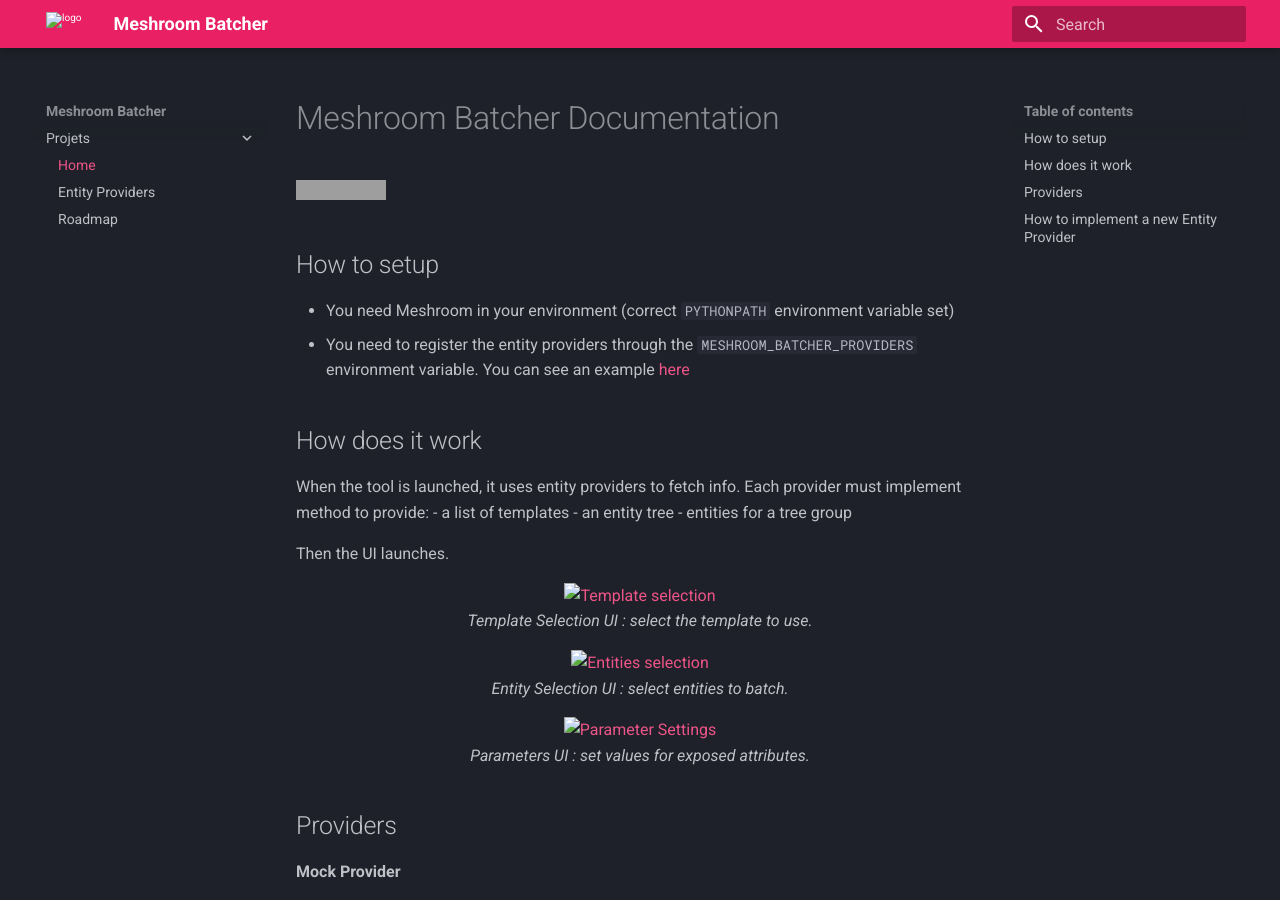
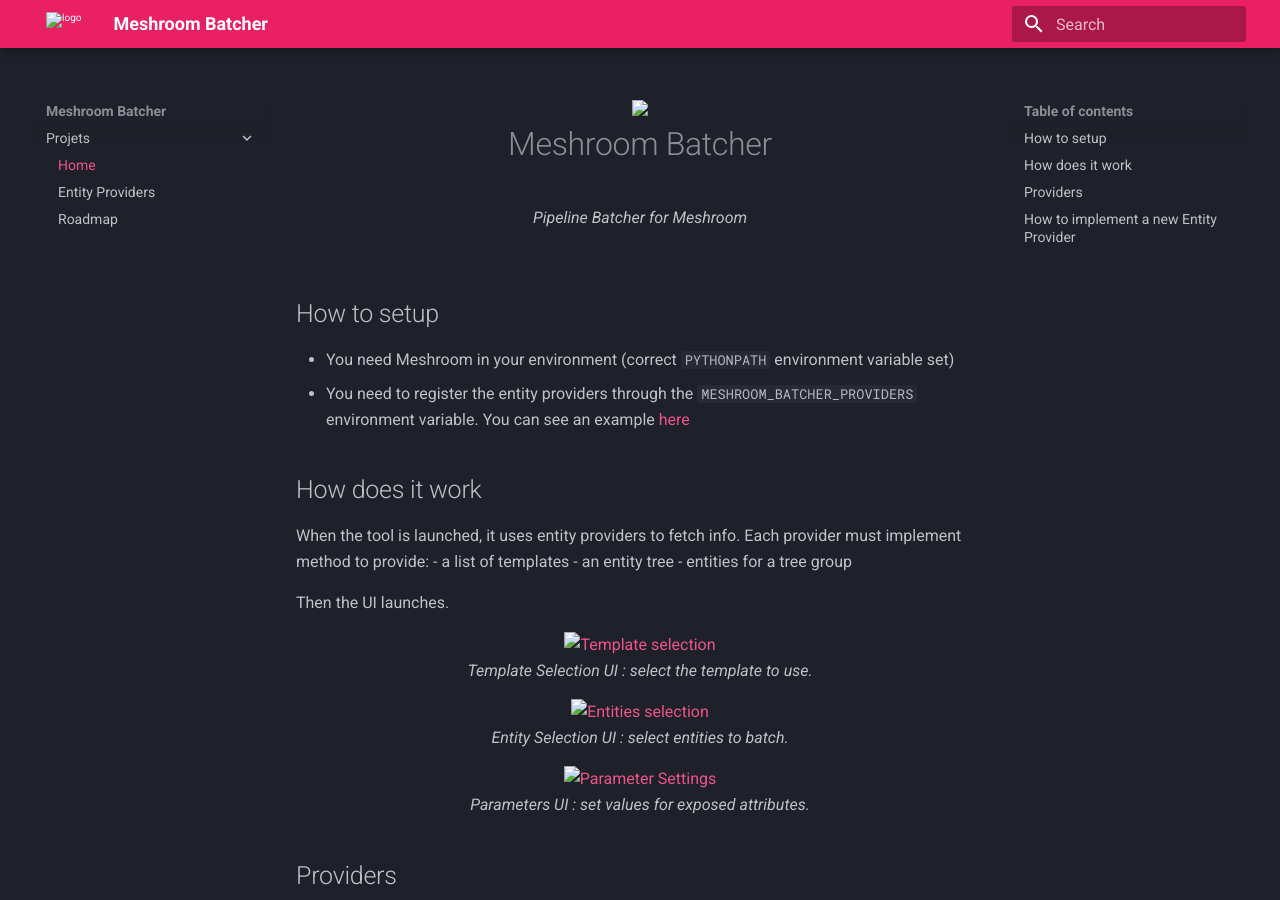
Before and after one commit to meshroomHub/meshroomBatcher, an MkDocs documentation site: the page built from docs/source/index.md, in a window 1280 px wide and 900 px high. Built offline with MkDocs 1.6.1 and Material for MkDocs 9.7.7, drawn with Linux system fonts in a browser that asks for light colours; grey boxes are pictures that could not be loaded.

Commit message:
Update doc with favicon and deepwiki link

```diff
--- /dev/null
+++ b/docs/custom/partials/social.html
@@ -0,0 +1,31 @@
+{% macro split_and_get(value, sep, index) %}
+  {%- if value.split is defined -%}
+    {%- set parts = value.split(sep) -%}
+  {%- else -%}
+    {%- set parts = value | split(sep) -%}
+  {%- endif -%}
+  {{- parts[index] -}}
+{% endmacro %}
+<div style="display: flex; align-items: center; gap: 0.5rem;">
+  <!-- Deep Wiki -->
+  <a href="https://deepwiki.com/meshroomHub/meshroomBatcher" target="_blank" rel="noopener">
+    <img src="https://deepwiki.com/badge.svg" alt="DeepWiki" style="vertical-align: middle; height: 20px;">
+  </a>
+  <!-- Mkdocs socials -->
+  <div class="md-social">
+  {% for social in config.extra.social %}
+      {% set rel = "noopener" %}
+      {% if "mastodon" in social.icon %}
+      {% set rel = rel ~ " me" %}
+      {% endif %}
+      {% set title = social.name %}
+      {% if not title and "//" in social.link %}
+      {% set url = split_and_get(social.link, "//", 1) %}
+      {% set title = split_and_get(url, "/", 0) %}
+      {% endif %}
+      <a href="{{ social.link }}" target="_blank" rel="{{ rel }}" title="{{ title | e }}" class="md-social__link">
+      {% include ".icons/" ~ social.icon ~ ".svg" %}
+      </a>
+  {% endfor %}
+  </div>
+</div>
--- a/docs/mkdocs.yml
+++ b/docs/mkdocs.yml
@@ -19,6 +19,8 @@
     primary: pink
     accent: deep purple
   logo: ./images/logo.svg
+  favicon: ./favicon.ico
+  custom_dir: custom
   features:
     - navigation.footer
 
--- a/docs/source/index.md
+++ b/docs/source/index.md
@@ -1,6 +1,10 @@
-# Meshroom Batcher Documentation
-
-[![Ask DeepWiki](https://deepwiki.com/badge.svg)](https://deepwiki.com/meshroomHub/meshroomBatcher)
+<div align="center">
+  <img src="./images/logo.svg" width="250"/>
+  <h1 style="font-size: value;">Meshroom Batcher <br/></h1>
+  <i>Pipeline Batcher for Meshroom</i>
+  <br/>
+  <br/>
+</div>
 
 ## How to setup
 
```
Also changed, not shown: docs/source/favicon.ico (added), docs/stylesheets/extra.css (added).
